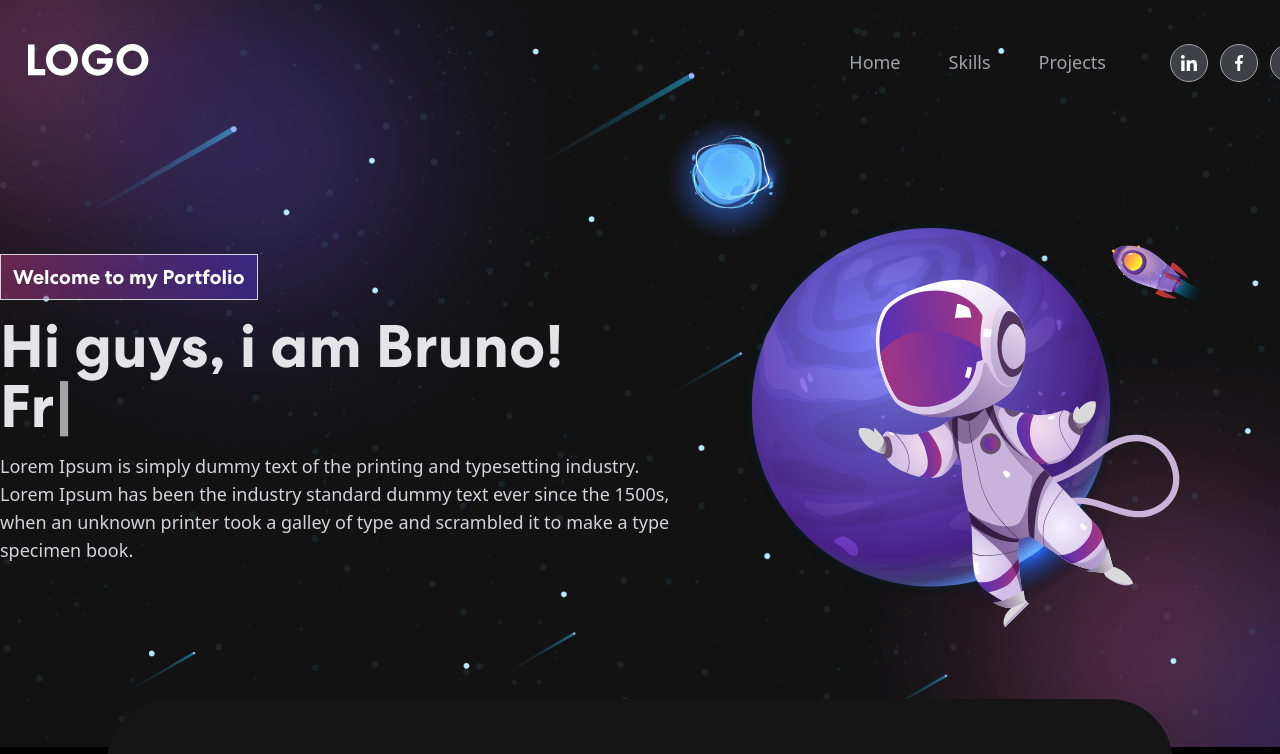
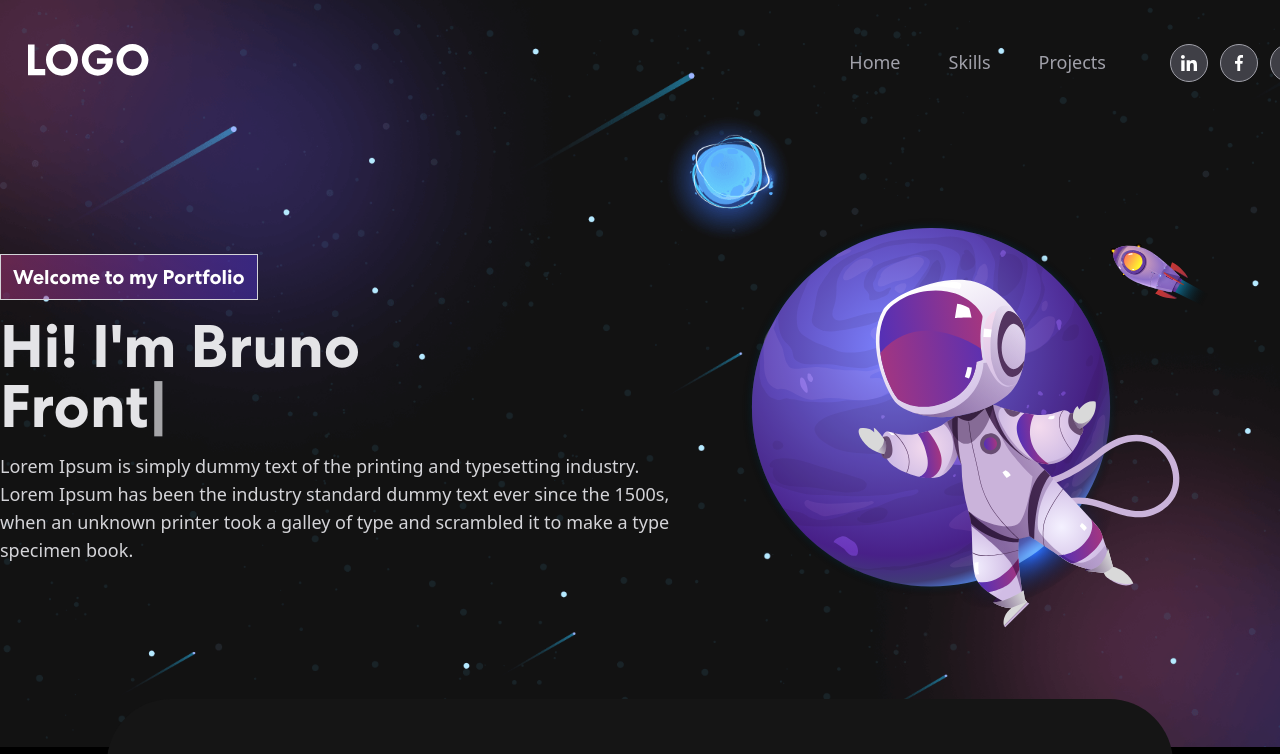
Before and after one commit to brunoinx/responsive-portfolio, a React (Vite) app: page / in a window 1280 px wide. Shown: the top 754 px of the page. Built offline with nearby package versions, Linux system fonts and the light colour scheme.

Commit message:
style: change message title

```diff
--- a/src/components/organisms/Banner.tsx
+++ b/src/components/organisms/Banner.tsx
@@ -2,7 +2,7 @@ import Typewriter from 'typewriter-effect';
 
 import HeroImg from '../../assets/img/header-img.svg';
 
-const availableOffice = ['Mobile Development', 'Frontend Development'];
+const availableOffice = ['Mobile Developer', 'Frontend Developer'];
 
 export function Banner() {
   return (
@@ -13,7 +13,7 @@ export function Banner() {
         </span>
 
         <h1 className="text-6xl text-zinc-200 font-centraBold">
-          Hi guys, i am Bruno!
+          Hi! I'm Bruno
           <Typewriter
             options={{
               strings: availableOffice,
```
